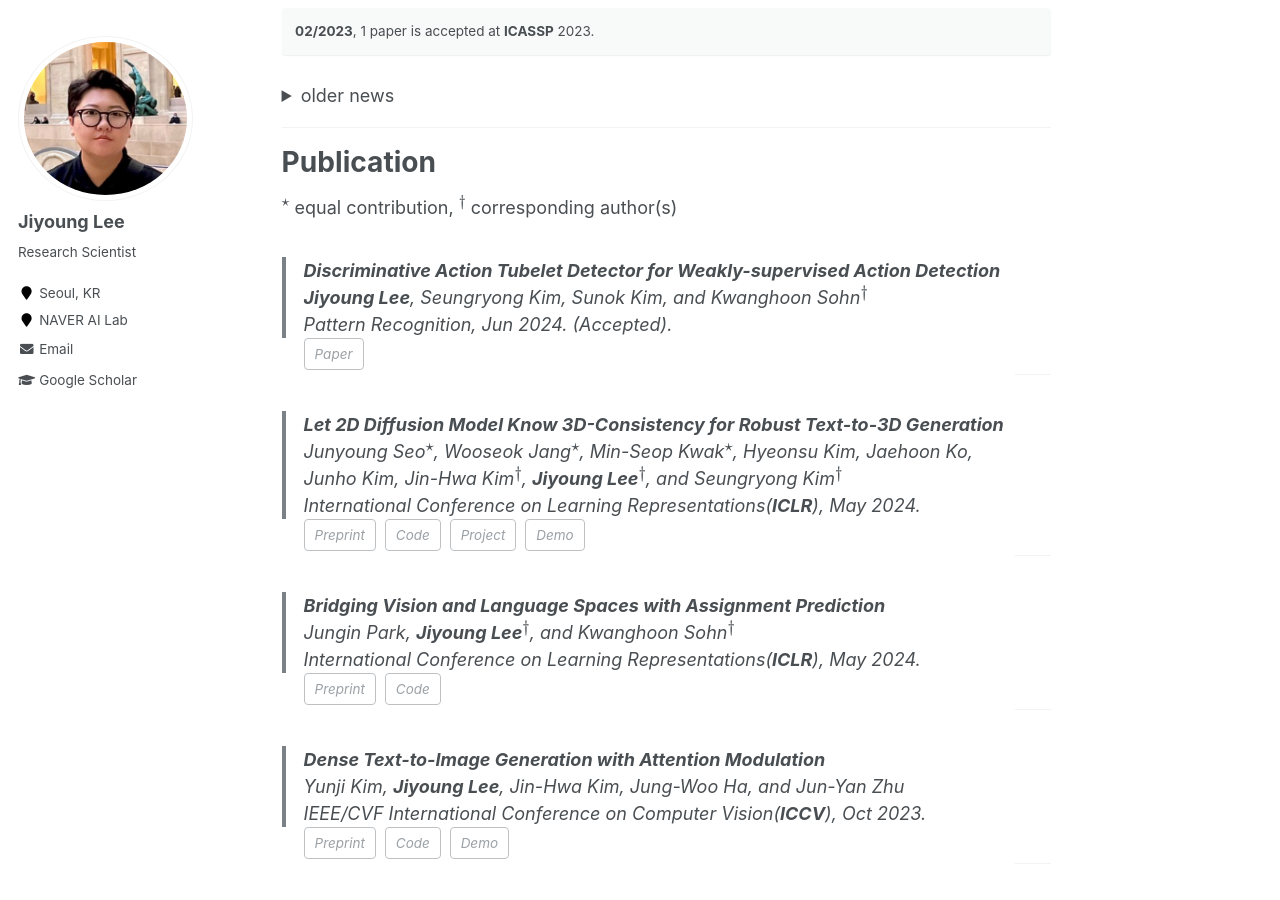
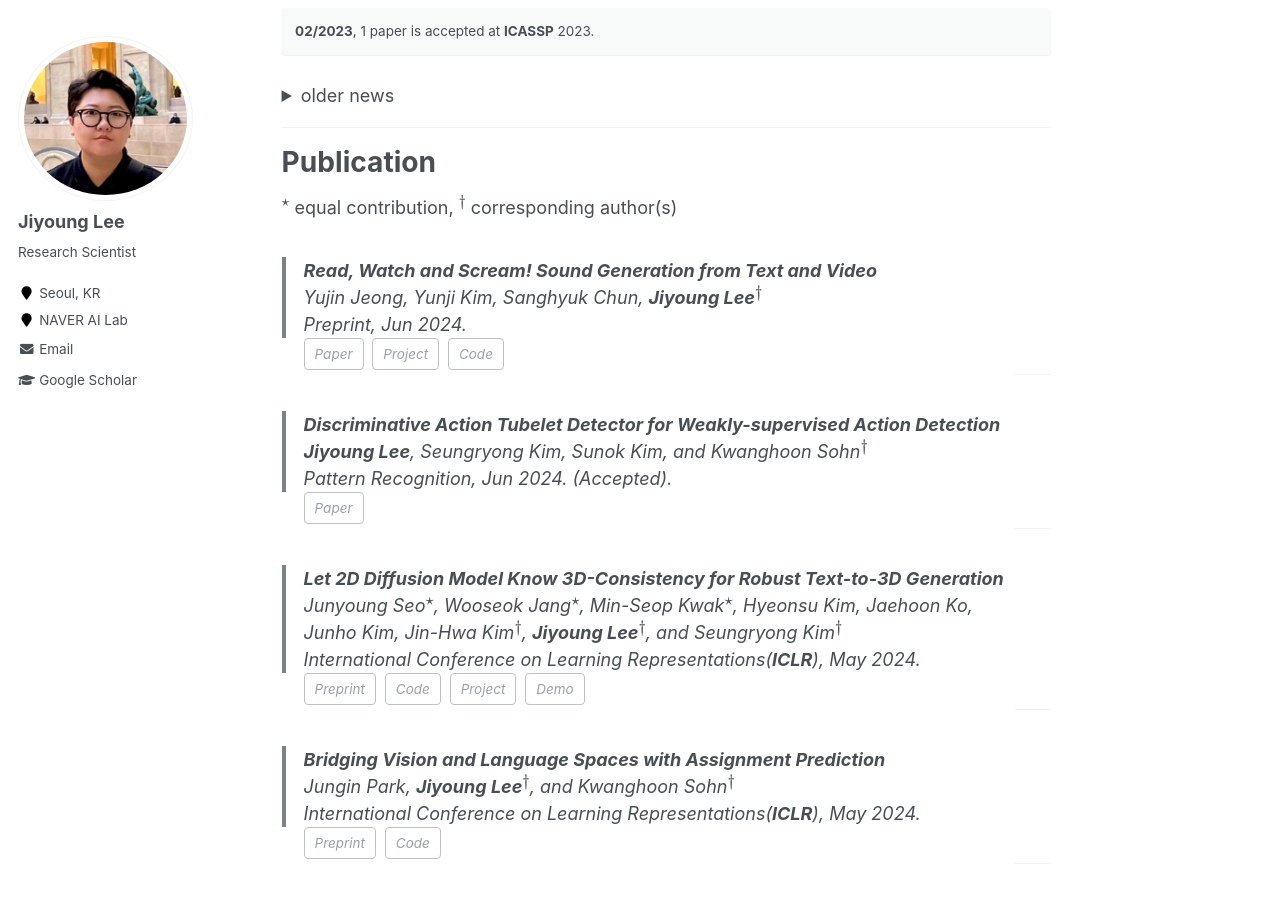
Before and after one commit to lee-jiyoung/lee-jiyoung.github.io, a Jekyll site: the page built from _pages/about.md, in a window 1280 px wide and 900 px high, scrolled down 1118 px. Built offline with Jekyll 4.4.1, drawn with Linux system fonts in a browser that asks for light colours; formulas are drawn with MathJax 3; some of the changed text lies outside the part shown.

Commit message:
Update about.md

```diff
--- a/_pages/about.md
+++ b/_pages/about.md
@@ -86,6 +86,17 @@ Publication
 ======
 
 $^\star$ equal contribution, $^\dagger$ corresponding author(s)
+
+> **Read, Watch and Scream! Sound Generation from Text and Video**
+Yujin Jeong, Yunji Kim, Sanghyuk Chun, **Jiyoung Lee**<sup>$\dagger$</sup>
+Preprint, Jun 2024.
+<span class="page__meta page__taxonomy comment__date" itemprop="keywords">
+<a class="page__taxonomy-item" rel="tag" href="https://arxiv.org/abs/2407.05551">Paper</a>
+<a class="page__taxonomy-item" rel="tag" href="https://naver-ai.github.io/rewas/">Project</a>
+<a class="page__taxonomy-item" rel="tag" href="https://github.com/naver-ai/rewas">Code</a>
+</span>
+
+-----------
 
 > **Discriminative Action Tubelet Detector for Weakly-supervised Action Detection**
 **Jiyoung Lee**, Seungryong Kim, Sunok Kim, and Kwanghoon Sohn<sup>$\dagger$</sup>
@@ -390,7 +401,7 @@ IEEE Transactions on Pattern Analysis and Machine Intelligence, Jan 2024. (Under
 
 > **Language-Guided Recursive Spatiotemporal Graph Modeling for Video Summarization**
 Jungin Park, **Jiyoung Lee**, and Kwanghoon Sohn<sup>$\dagger$</sup>
-IEEE Transactions on Pattern Analysis and Machine Intelligence, Dec 2022. (Under Review).
+International Journal of Computer Vision, Feb 2024. (Under Review).
 
 
 
```
